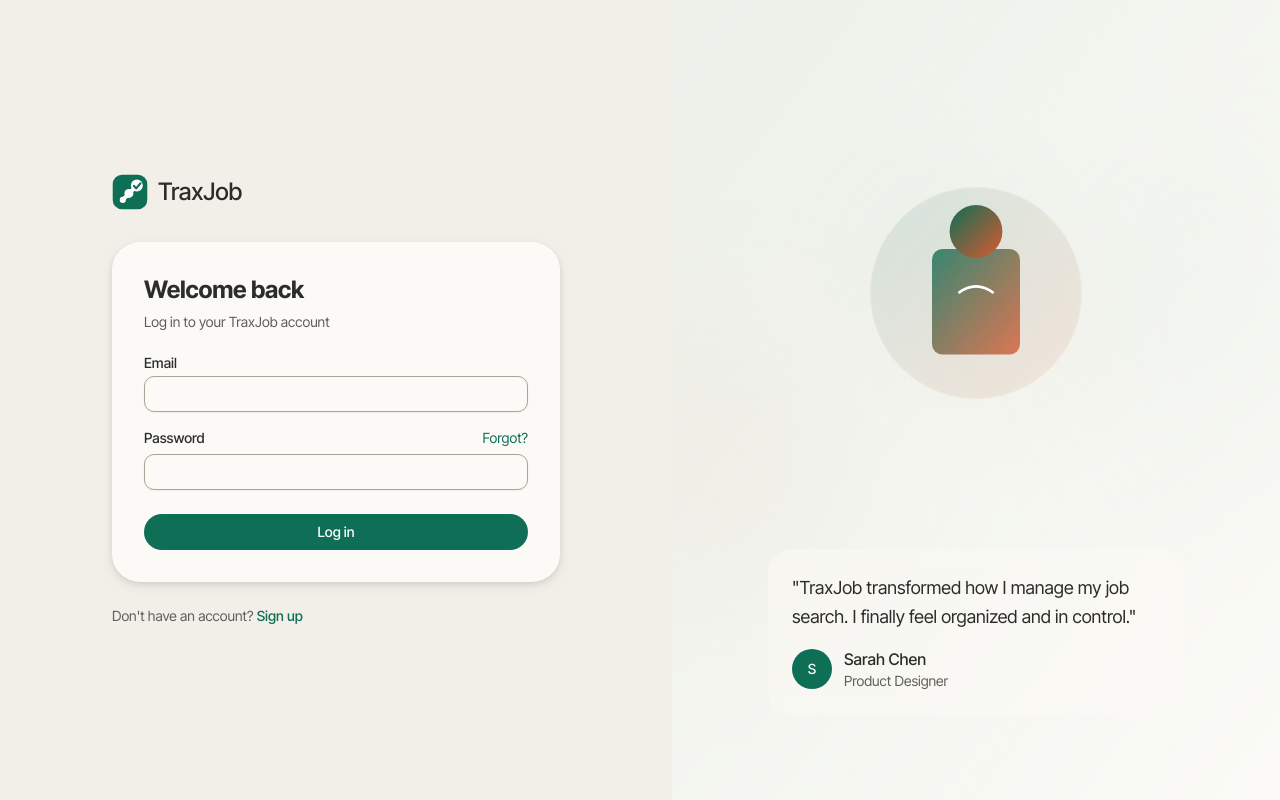
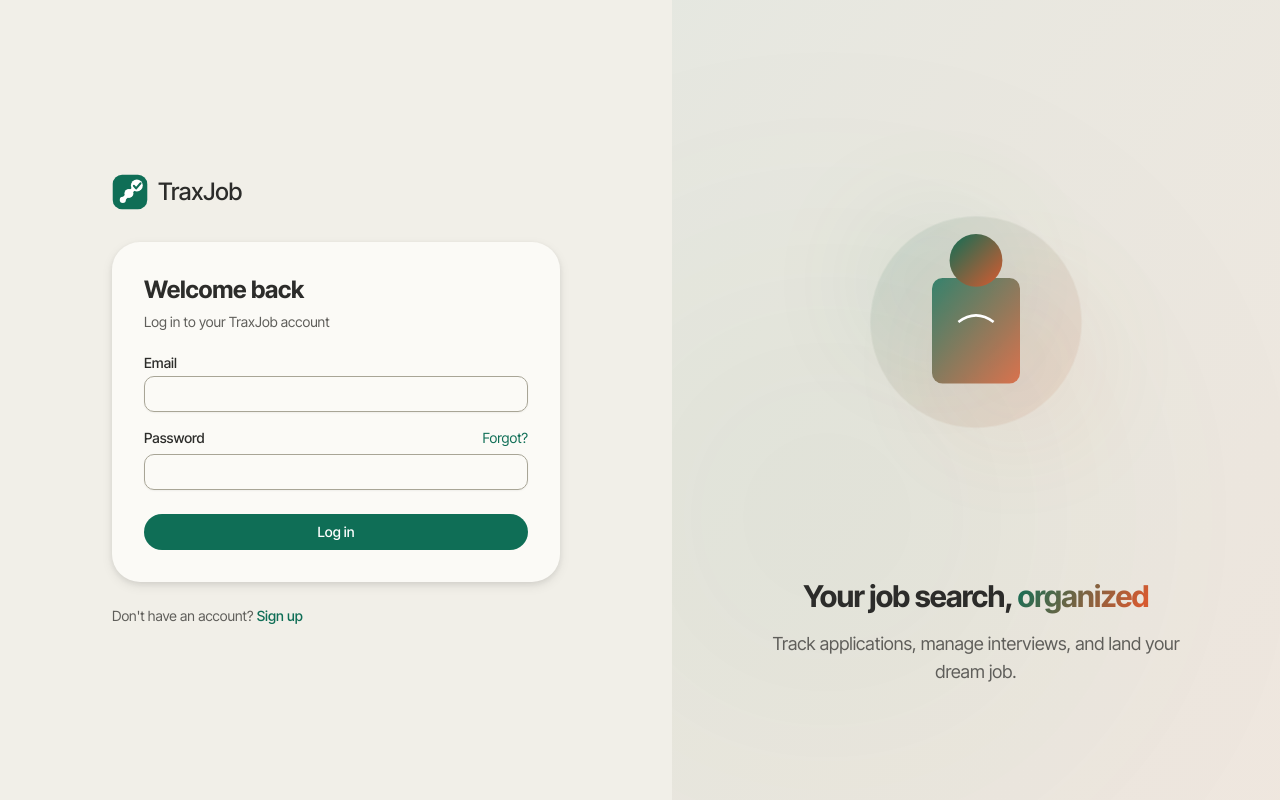
Before and after one commit to WibowoMulyo/traxjob, a React (Vite) app: page /login in a window 1280 px wide. Built offline with nearby package versions, Linux system fonts and the light colour scheme; no server answers.

Commit message:
refactor: simplify split layout right section

```diff
--- a/src/components/AuthSplitLayout.tsx
+++ b/src/components/AuthSplitLayout.tsx
@@ -9,11 +9,6 @@ interface Props {
   subtitle?: string;
   children: ReactNode;
   footer?: ReactNode;
-  testimonial?: {
-    quote: string;
-    author: string;
-    role: string;
-  };
 }
 
 export function AuthSplitLayout({
@@ -22,11 +17,6 @@ export function AuthSplitLayout({
   subtitle,
   children,
   footer,
-  testimonial = {
-    quote: "TraxJob transformed how I manage my job search. I finally feel organized and in control.",
-    author: "Sarah Chen",
-    role: "Product Designer"
-  }
 }: Props) {
   return (
     <div className="flex min-h-svh">
@@ -52,34 +42,24 @@ export function AuthSplitLayout({
         </div>
       </div>
 
-      <div className="relative hidden flex-1 overflow-hidden bg-gradient-to-br from-md-secondary-container/30 to-md-surface-container lg:flex lg:flex-col lg:items-center lg:justify-center">
+      <div className="relative hidden flex-1 overflow-hidden bg-gradient-to-br from-md-primary/5 to-md-tertiary/5 lg:flex lg:flex-col lg:items-center lg:justify-center">
         <div
           aria-hidden
           className="pointer-events-none absolute inset-0 -z-10"
         >
-          <div className="floating absolute -right-20 top-1/4 h-64 w-64 rounded-full bg-md-primary opacity-10 blur-[100px]" />
-          <div className="floating absolute -left-20 bottom-1/4 h-64 w-64 rounded-full bg-md-tertiary opacity-10 blur-[100px] [animation-delay:1.5s]" />
+          <div className="floating absolute right-1/3 top-1/3 h-[500px] w-[500px] rounded-full bg-md-primary opacity-[0.06] blur-[140px]" />
         </div>
 
-        <div className="max-w-lg px-12">
+        <div className="max-w-lg px-12 text-center">
           <AuthIllustration variant={variant} />
 
-          {testimonial && (
-            <figure className="mt-12 rounded-md-lg bg-md-surface-container/50 p-6 backdrop-blur-sm">
-              <blockquote className="text-lg leading-relaxed text-md-text">
-                "{testimonial.quote}"
-              </blockquote>
-              <figcaption className="mt-4 flex items-center gap-3">
-                <div className="flex size-10 items-center justify-center rounded-full bg-md-primary text-sm font-medium text-md-on-primary">
-                  {testimonial.author.charAt(0)}
-                </div>
-                <div>
-                  <div className="font-medium">{testimonial.author}</div>
-                  <div className="text-sm text-md-muted">{testimonial.role}</div>
-                </div>
-              </figcaption>
-            </figure>
-          )}
+          <h2 className="mt-12 text-3xl font-bold tracking-tight">
+            Your job search, <span className="gradient-text">organized</span>
+          </h2>
+
+          <p className="mt-4 text-lg text-md-muted">
+            Track applications, manage interviews, and land your dream job.
+          </p>
         </div>
       </div>
     </div>
```
